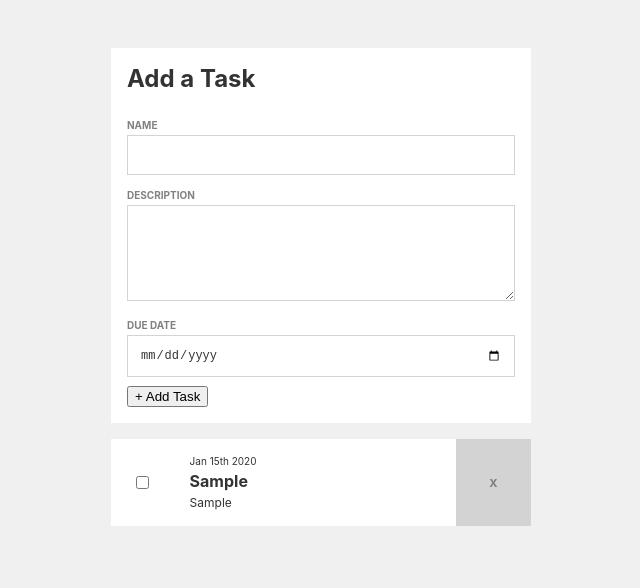
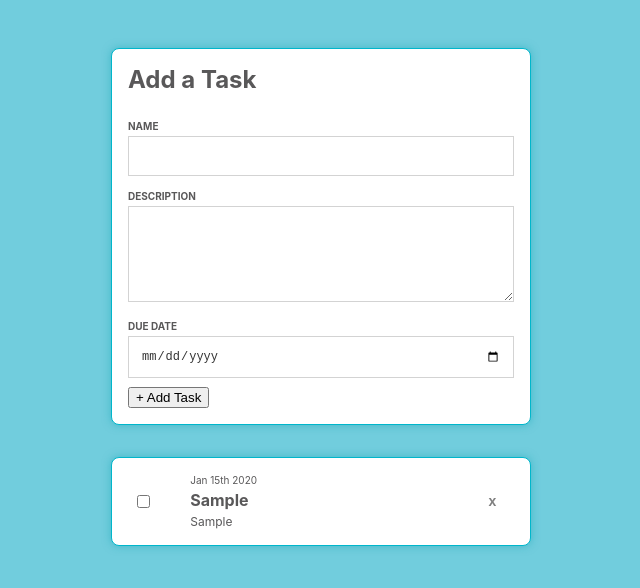
Before and after one commit to jmacaluso711/task-management, a React (Create React App) app: page / in a window 1280 px wide. Both pictures are taken after typing "Sample", "Sample", "2020-01-15" into the empty fields and a click on the button "+ Add Task". Shown: the top 588 px of the page, without its empty margins (319-959 px from the left). Built offline with nearby package versions, Linux system fonts and the light colour scheme.

Commit message:
added some color styles

```diff
--- a/src/App.js
+++ b/src/App.js
@@ -118,10 +118,18 @@ export default App;
 const FormContainer = styled.div`
   background-color: #fff;
   padding: 1rem;
-  margin-bottom: 1rem;
+  border-radius: 8px;
+  border: 1px solid #00b6cb;
+  box-shadow: 0px 0px 8px rgba(18, 163, 180,.5);
+  margin-bottom: 2rem;
 
   h2 {
     margin-top: 0;
+  }
+
+  input,
+  textarea {
+    width: 100%;
   }
 `
 
@@ -138,7 +146,6 @@ const FormGroup = styled.div`
     }
   }
   label {
-    color: gray;
     font-size: 10px;
     font-weight: bold;
     text-transform: uppercase;
--- a/src/components/Task.js
+++ b/src/components/Task.js
@@ -23,7 +23,7 @@ export default class Task extends Component {
     const { task, index } = this.props;
     const today = moment().format('YYYY-MM-DD');
     const tomorrow = moment().add(1, 'days').format('YYYY-MM-DD');
-    const pastDue = moment(task.dueDate).isBefore(today);
+    const dueDatePast = moment(task.dueDate).isBefore(today);
     const dueToday = moment(task.dueDate).isSame(today);
     const dueTomorrow = moment(task.dueDate).isSame(tomorrow);
 
@@ -39,9 +39,11 @@ export default class Task extends Component {
           <label htmlFor={'task-' + index}></label>
         </span>
         <div>
-          {pastDue ? 'Past Due' : ''}
-          {dueToday || dueTomorrow ? 'Due Soon' : ''}
-          <time dateTime={task.dueDate}>{moment(task.dueDate).format('MMM Do YYYY')}</time>
+          <time dateTime={task.dueDate}>
+            {dueDatePast ? <span className="warning warning--overdue">Overdue!</span> : ''}
+            {dueToday || dueTomorrow ? <span className="warning warning--due-soon">Due Soon!</span> : ''}
+            {moment(task.dueDate).format('MMM Do YYYY')}
+          </time>
           <h2>{task.name}</h2>
           <p>{task.description}</p>
         </div>
@@ -54,7 +56,10 @@ export default class Task extends Component {
 const TaskItem = styled.li`
   display: flex;
   list-style-type: none;
-  margin-bottom: 2px;
+  margin-bottom: 1rem;
+  border-radius: 8px;
+  border: 1px solid #00b6cb;
+  box-shadow: 0px 0px 8px rgba(18, 163, 180,.5);
   background-color: #fff;
 
   > span {
@@ -73,6 +78,20 @@ const TaskItem = styled.li`
 
     time {
       font-size: 10px;
+    }
+
+    .warning {
+      color: #fff;
+      display: inline-block;
+      margin-right: 10px;
+      padding: 3px;
+      border-radius: 3px;
+    }
+    .warning--overdue {
+      background-color: #ff5c49;
+    }
+    .warning--due-soon {
+      background-color: #34bc6e;
     }
   }
 
@@ -95,7 +114,7 @@ const ButtonRemove = styled.button`
   display: block;
   width: 75px;
   border: none;
-  background-color: lightgray;
   margin-left: auto;
   cursor: pointer;
+  background-color: transparent;
 `
--- a/src/index.css
+++ b/src/index.css
@@ -3,11 +3,11 @@
 }
 
 body {
-  color: #333;
+  color: #595859;
   font-family: -apple-system, BlinkMacSystemFont, "Segoe UI", Roboto, Helvetica, Arial, sans-serif, "Apple Color Emoji", "Segoe UI Emoji", "Segoe UI Symbol";
   margin: 0;
   padding: 3rem;
-  background-color: #f0f0f0;
+  background-color: #71cddd;
 }
 
 .app {
@@ -15,8 +15,3 @@ body {
   max-width: 420px;
   margin: 0 auto;
 }
-
-.app form input,
-.app form textarea {
-  width: 100%;
-}
```
Also changed, not shown: 1 other file (tests, documents, lock files or other folders).
